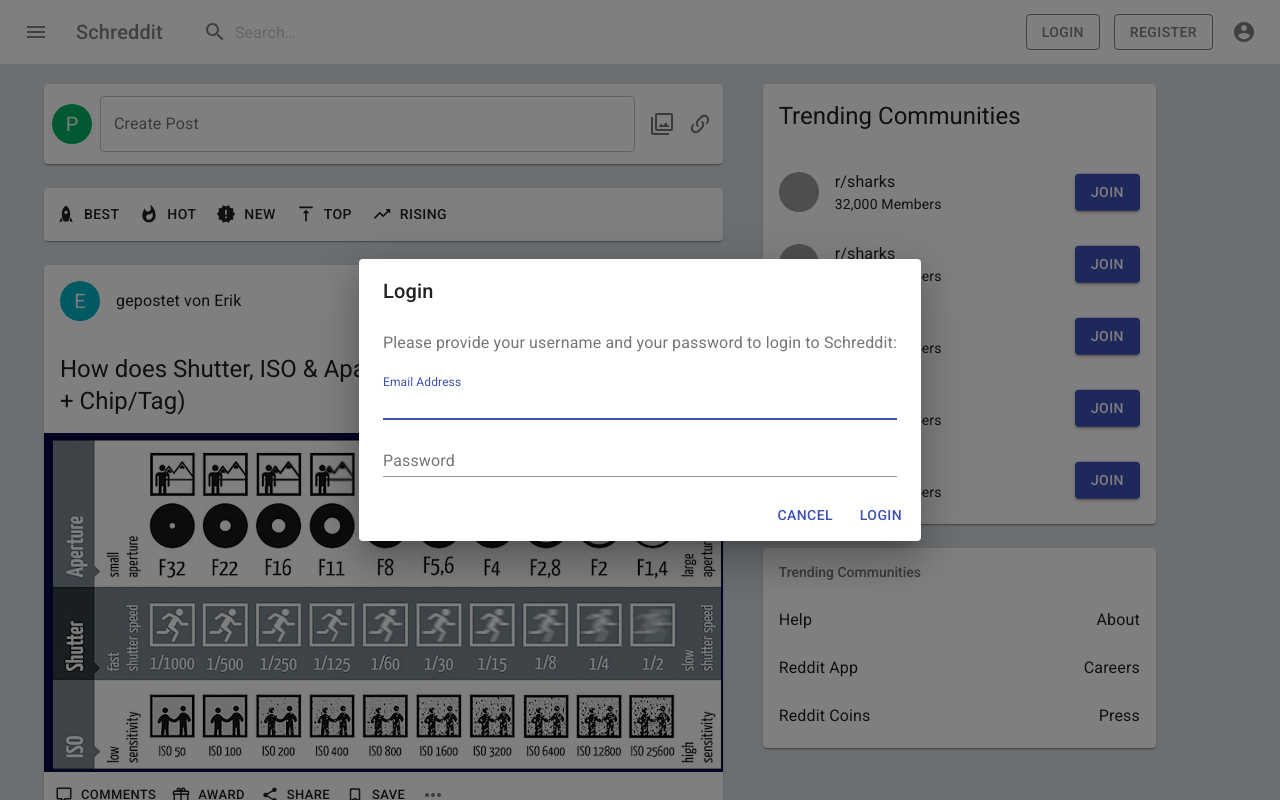
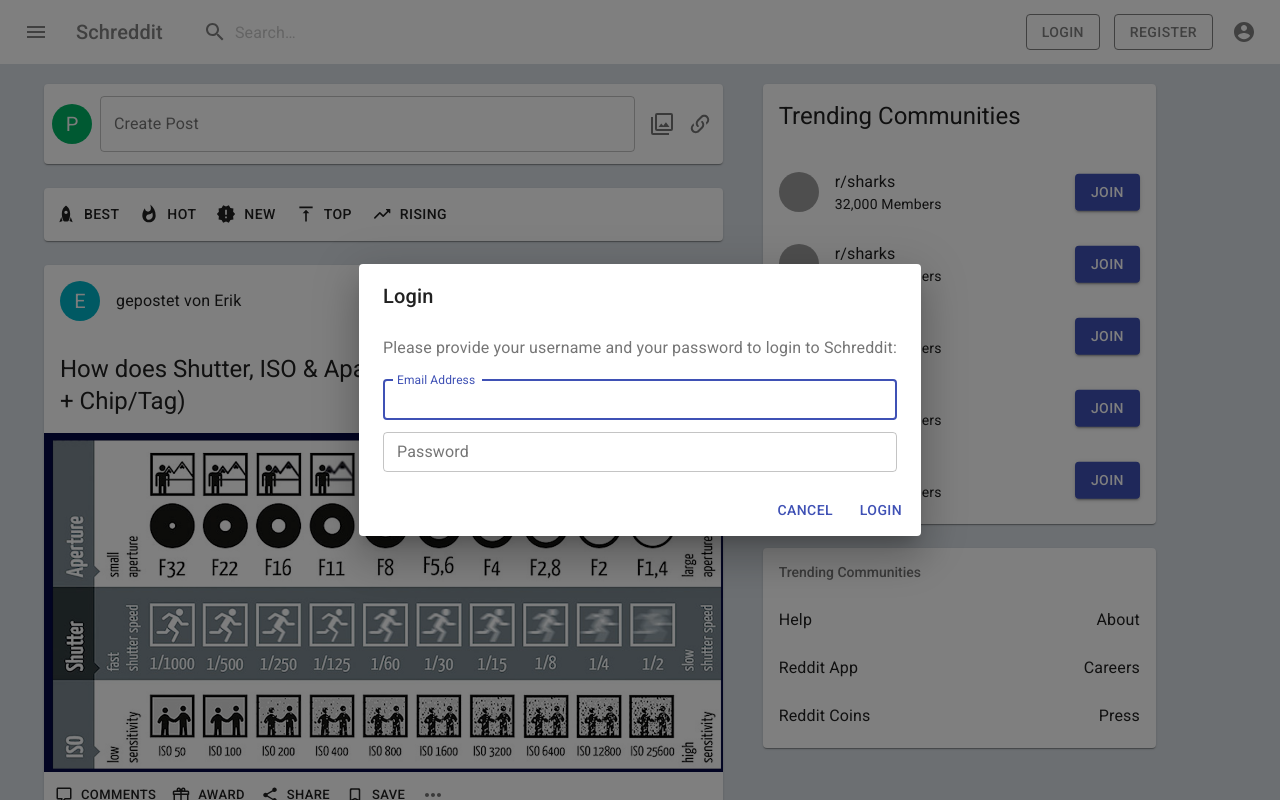
Before and after one commit to dasmerlon/Schreddit, a React (Create React App) app in the folder frontend/schreddit-ui/: page / in a window 1280 px wide. Both pictures are taken after a click on the button "LOGIN". Shown: the top 800 px of the page. Built offline with nearby package versions, Linux system fonts and the light colour scheme; grey boxes are pictures that could not be loaded.

Commit message:
Added email validation and refactored axios requests

```diff
--- a/frontend/schreddit-ui/src/components/Header.js
+++ b/frontend/schreddit-ui/src/components/Header.js
@@ -125,9 +125,20 @@ export default function PrimarySearchAppBar(props) {
     const [password, setPassword] = React.useState("");
 
     const handleEmailChange = event => {
-        setEmail({
-            email: event.target.value
-        })
+        if (/^[^@\s]+@[^@\s]+\.[^@\s]+$/.test(email.email)) {
+            setEmail({
+                email: event.target.value,
+                errorMessage: "",
+                error: false
+            });
+
+        } else {
+            setEmail({
+                email: event.target.value,
+                errorMessage: "The email is not valid",
+                error: true
+            });
+        }
     }
 
     const handleUsernameChange = event => {
--- a/frontend/schreddit-ui/src/components/auth/Login.js
+++ b/frontend/schreddit-ui/src/components/auth/Login.js
@@ -25,9 +25,14 @@ export default function Login(props) {
         const loginData = new URLSearchParams();
         loginData.append('username', props.email.email);
         loginData.append('password', props.password.password);
-        const response = await axios.post(configData.LOGIN_API_URL, loginData);
-        props.handleLogin(response.data.access_token);
-        handleLoginDialogClose();
+        axios.post(configData.LOGIN_API_URL, loginData)
+            .then(response => {
+                props.handleLogin(response.data.access_token);
+                handleLoginDialogClose();
+            })
+            .catch(error => {
+                console.log(error);
+            });
     };
     if (!props.cookies.loggedIn) {
         return (
@@ -44,17 +49,21 @@ export default function Login(props) {
                         <TextField
                             autoFocus
                             margin="dense"
-                            id="name"
+                            id="email"
                             label="Email Address"
                             type="email"
+                            helperText={props.email.errorMessage}
+                            variant="outlined"
+                            error={props.email.error}
                             fullWidth
-                            onChange={props.handleEmailChange}
+                            onInput={props.handleEmailChange}
                         />
                         <TextField
                             margin="dense"
                             id="password"
                             label="Password"
                             type="password"
+                            variant="outlined"
                             fullWidth
                             onChange={props.handlePasswordChange}
                         />
--- a/frontend/schreddit-ui/src/components/auth/Register.js
+++ b/frontend/schreddit-ui/src/components/auth/Register.js
@@ -23,12 +23,15 @@ export default function Register(props) {
 
 
     const sendRegisterData = async () => {
-        const response = await axios.post(configData.USER_API_URL + '/register', {
+        axios.post(configData.USER_API_URL + '/register', {
             email: props.email.email,
             username: props.username.username,
             password: props.password.password
+        }).then(response => {
+            handleRegisterDialogClose();
+        }).catch(error => {
+            console.log(error);
         })
-        handleRegisterDialogClose();
     };
     if(!props.cookies.loggedIn){
         return (
@@ -48,14 +51,18 @@ export default function Register(props) {
                             id="name"
                             label="Email Address"
                             type="email"
+                            variant="outlined"
+                            error={props.email.error}
+                            helperText={props.email.errorMessage}
                             fullWidth
-                            onChange={props.handleEmailChange}
+                            onInput={props.handleEmailChange}
                         />
                         <TextField
                             margin="dense"
                             id="username"
                             label="Username"
                             type="text"
+                            variant="outlined"
                             fullWidth
                             onChange={props.handleUsernameChange}
                         />
@@ -64,6 +71,7 @@ export default function Register(props) {
                             id="password"
                             label="Password"
                             type="password"
+                            variant="outlined"
                             fullWidth
                             onChange={props.handlePasswordChange}
                         />
```
